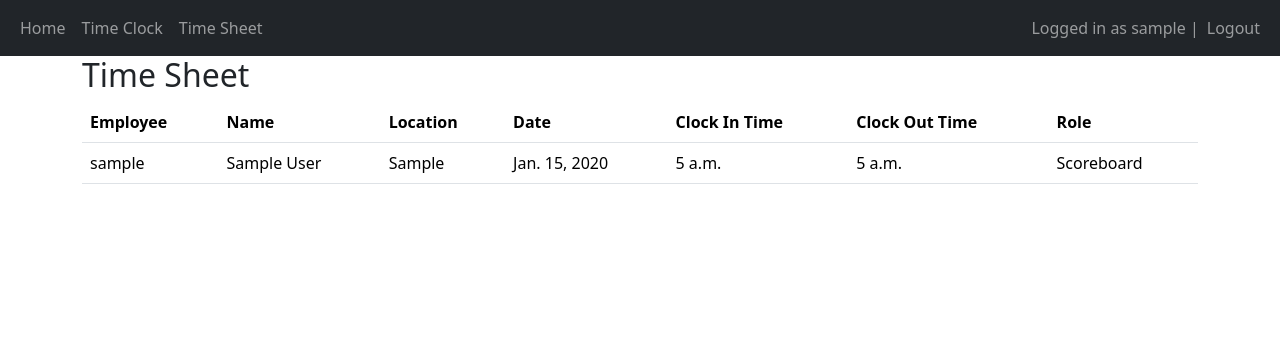
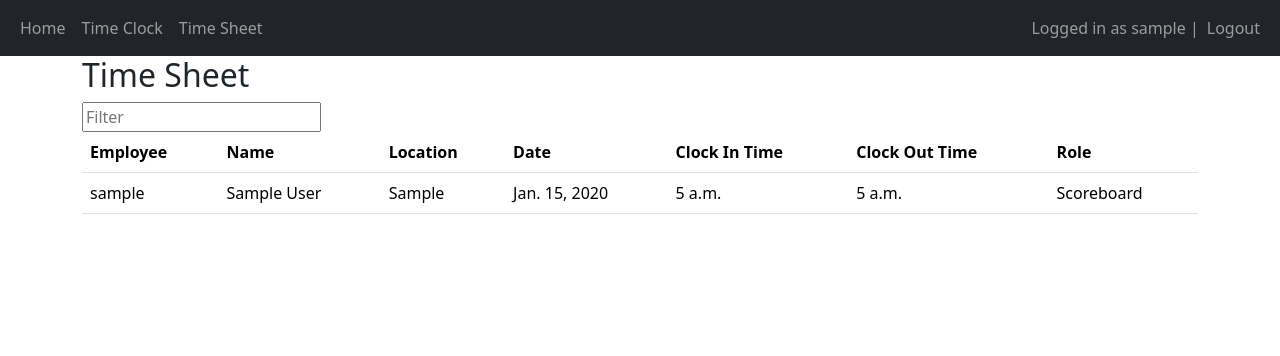
Before and after one commit to jdenzel/Attendance-app, a Django app: page /timesheet in a window 1280 px wide. Shown: the top 356 px of the page. Run offline with Django 5.2, Linux system fonts and the light colour scheme; a user stored in the database is signed in; tables that the repository leaves empty hold one stand-in row (values such as "Sample post").

Commit message:
Added form elementfor filtering

```diff
--- a/project/attendance/templates/attendance/time_sheet.html
+++ b/project/attendance/templates/attendance/time_sheet.html
@@ -1,6 +1,9 @@
 {% extends 'attendance/base.html' %} {% block title %}Time Sheet{% endblock %}
 {% block content %}
 <h2>Time Sheet</h2>
+<form>
+    <input type="text" id="search" placeholder="Filter">
+</form>
 <table class="table">
     <thead class="thead-dark">
         <tr>
```
